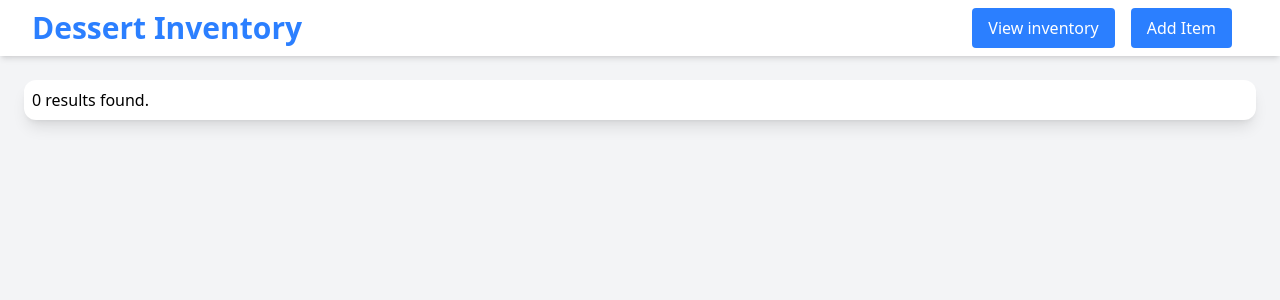
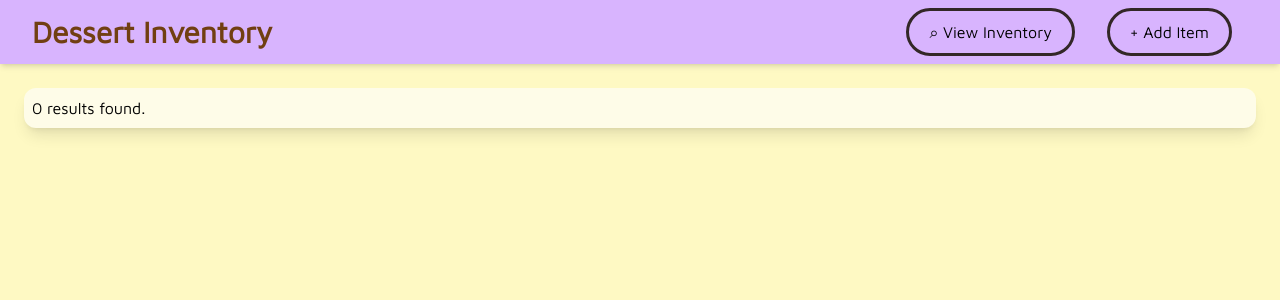
Before and after one commit to rrai23/DessertInv, a PHP site: page / in a window 1280 px wide. Shown: the top 300 px of the page. Run offline with PHP 8.4, Linux system fonts and the light colour scheme; data that the repository does not hold is empty; some libraries are stand-ins or nearby versions.

Commit message:
Designed the Tailwind (You own me bigtime pascua)

```diff
--- /dev/null
+++ b/dist/hoverStyle.css
@@ -0,0 +1,95 @@
+#button-view-inv{
+    height: 3rem;
+    padding: 0 1.25rem;
+    text-decoration: none;
+    border-radius: 1.875rem;
+    border: solid 0.1875rem #332727;
+    transition: 0.5s;
+    animation: slideDown 1s ease forwards;
+    animation-delay: calc(.2s * var(--i));
+    opacity: 1;
+}
+#button-view-inv:hover {
+    background-color: #FEFAED;
+    box-shadow: 0 0 1.875rem #efcc58;
+    border: solid 0.25rem #e5b71f;
+}
+#button-add-item{
+    height: 3rem;
+    padding: 0 1.25rem;
+    text-decoration: none;
+    border-radius: 1.875rem;
+    border: solid 0.1875rem #332727;
+    transition: 0.5s;
+    animation: slideDown 1s ease forwards;
+    animation-delay: calc(.2s * var(--i));
+    opacity: 1;
+}
+#button-add-item:hover {
+    background-color: #FEFAED;
+    box-shadow: 0 0 1.875rem #efcc58;
+    border: solid 0.25rem #e5b71f;
+}
+#submitAdd {
+    border: solid 0.01rem;
+    transition: 0.5s;
+}
+#submitAdd:hover {
+    background-color: #FEFAED;
+    box-shadow: 0 0 1.575rem #efcc58;
+    border: solid 0.25rem #e5b71f;
+}
+
+#upload {
+    border: solid 0.01rem;
+    transition: 0.5s;
+}
+#upload:hover {
+    background-color: #FEFAED;
+    box-shadow: 0 0 1.575rem #efcc58;
+    border: solid 0.25rem #e5b71f;
+}
+
+#edit {
+    border: solid 0.01rem;
+    transition: 0.5s;
+}
+#edit:hover {
+    background-color: #FEFAED;
+    box-shadow: 0 0 1.575rem #efcc58;
+    border: solid 0.25rem #e5b71f;
+}
+
+#button-cancel-delete {
+    border: solid 0.01rem;
+    transition: 0.5s;
+}
+#button-cancel-delete:hover {
+    background-color: #FEFAED;
+    box-shadow: 0 0 1.575rem #efcc58;
+    border: solid 0.25rem #e5b71f;
+}
+
+#upload {
+    border: solid 0.01rem;
+    transition: 0.5s;
+}
+#upload:hover {
+    background-color: #FEFAED;
+    box-shadow: 0 0 1.575rem #efcc58;
+    border: solid 0.25rem #e5b71f;
+}
+
+#change {
+    border: solid 0.01rem;
+    transition: 0.5s;
+}
+#change:hover {
+    background-color: #FEFAED;
+    box-shadow: 0 0 1.575rem #efcc58;
+    border: solid 0.25rem #e5b71f;
+}
+
+body::-webkit-scrollbar {
+    width: 0;
+}
--- a/edit-item.php
+++ b/edit-item.php
@@ -2,6 +2,7 @@
 require 'db.php';
 $id = $_GET['id'];
 $image = $_FILES['item-image-input'];
+$currentFileExtension = 'jpg';
 
 if (isset($image) && $image['error'] == UPLOAD_ERR_OK) {
     $sql = "SELECT image_path FROM $table WHERE id = $id";
@@ -9,7 +10,7 @@ if (isset($image) && $image['error'] == UPLOAD_ERR_OK) {
     if($result && $result->num_rows > 0){
         $result = $result->fetch_assoc();
         $imagePath = $result['image_path'];
-        $currentFileExtension = strtolower(pathinfo($imagePath, PATHINFO_EXTENSION));
+        $currentFileExtension = strtolower(pathinfo($image['name'], PATHINFO_EXTENSION));
         $filePath = __DIR__ . $imagePath;
         if (file_exists($filePath)){
             unlink($filePath);
--- a/index.php
+++ b/index.php
@@ -10,34 +10,37 @@ $conn->close();
     <meta name="viewport" content="width=device-width, initial-scale=1.0">
     <title>Inventory | <?php echo $tableName; ?></title>
     <link rel="stylesheet" href="dist/styles.css">
+    <link rel="stylesheet" href="dist/hoverStyle.css">
+    <script src="https://cdn.tailwindcss.com"></script>
+    <link href="https://fonts.googleapis.com/css2?family=Maven+Pro&display=swap" rel="stylesheet">
 </head>
-<body class="bg-gray-100">
-    <nav class="bg-white p-2 shadow-md flex items-center justify-between px-8 mt">
+<body class="font-['Maven_Pro'] bg-yellow-100">
+    <nav class="bg-purple-300 p-2 shadow-md flex items-center justify-between px-8 mt">
         <div id="nav-header">
-            <h1 class="text-3xl font-bold text-blue-500">Dessert Inventory</h1>
+            <h1 class="text-3xl font-black text-yellow-900">Dessert Inventory</h1>
         </div>
         <div id="nav-buttons" class="flex space-x-4 mr-4">
-            <a><button id="button-view-inv" class="cursor-pointer bg-blue-500 text-white px-4 py-2 rounded hover:bg-blue-700 transition active">View inventory</button></a>
-            <a><button id="button-add-item" class="cursor-pointer bg-blue-500 text-white px-4 py-2 rounded hover:bg-blue-700 transition">Add Item</button></a>
+            <a><button id="button-view-inv">⌕ View Inventory</button></a>
+            <a><button id="button-add-item">+ Add Item</button></a>
         </div>
     </nav>
 
-    <div id="inventory-table-div" class="max-w-full% rounded-xl overflow-hidden m-auto shadow-lg bg-white mx-6 my-6 p-2">
+    <div id="inventory-table-div" class="max-w-full% rounded-xl overflow-hidden m-auto shadow-lg bg-yellow-50 mx-6 my-6 p-2">
         <?php include 'read-database.php'; ?>
     </div>
 
-    <div id="add-item-form-div" class="hidden max-w-lg rounded-xl overflow-hidden shadow-lg bg-white m-auto my-6">
+    <div id="add-item-form-div" class="hidden max-w-lg rounded-xl overflow-hidden shadow-lg bg-yellow-50 m-auto my-6">
         <form id="add-item-form" action="add-item.php" method="post" enctype="multipart/form-data">
-            <img id="image-preview" src="./image/placeholder.jpg" alt="Uploaded image preview" class="w-full max-h-50 object-cover border border-gray-300 rounded-xl">
+            <img id="image-preview" src="./image/placeholder.jpg" alt="Uploaded image preview" class="w-full max-h-50 object-cover border border-yellow-900 rounded-xl">
             <div class="p-6 pt-0 mt-2.5">
                 <div class="flex justify-center">
-                    <label for="item-image-input" class="flex justify-center w-50 px-4 py-2 border border-gray-300 rounded cursor-pointer hover:bg-gray-300">Upload your image</label>
+                    <label for="item-image-input" id="upload" class="flex justify-center w-50 px-4 py-2 text-yellow-900 rounded-md cursor-pointer hover:bg-gray-300">Upload your image</label>
                     <input type="file" name="item-image-input" id="item-image-input" style="display: none;" accept="image/*"><br>
                 </div>
                 <label for="item-name" class="font-medium">Item Name: </label><br>
-                <input type="text" name="item-name" class="w-full my-1 px-3 py-2 border border-gray-300 rounded-md focus:outline-none focus:ring-2 focus:ring-blue-600"><br>
+                <input type="text" name="item-name" class="w-full my-1 px-3 py-2 border border-yellow-900 rounded-md focus:outline-none focus:ring-2 focus:ring-yellow-200"><br>
                 <label for="item-category" class="font-medium">Category: </label><br>
-                <select name="item-category" class="w-full my-1 px-3 py-2 border border-gray-300 rounded-md focus:outline-none focus:ring-2 focus:ring-blue-600">
+                <select name="item-category" class="w-full my-1 px-3 py-2 border border-yellow-900 rounded-md focus:outline-none focus:ring-2 focus:ring-yellow-200">
                     <option value="Frozen_Dessert">Frozen Dessert</option>
                     <option value="Cold_Dessert">Cold Dessert</option>
                     <option value="Hot_Dessert">Hot Dessert</option>
@@ -48,22 +51,22 @@ $conn->close();
                 <textarea
                 name="item-description"
                 rows="4" cols="50"
-                class="w-full my-1 px-3 py-2 border border-gray-300 rounded-md focus:outline-none focus:ring-2 focus:ring-blue-600"
+                class="w-full my-1 px-3 py-2 border border-yellow-900 rounded-md focus:outline-none focus:ring-2 focus:ring-yellow-200"
                 placeholder="Enter a description of the item..."></textarea><br>
                 <div id="item-prices" class="flex space-x-4">
                     <div>
                         <label for="item-sell-price" class="font-medium">Selling Price: </label>
-                        <input type="number" name="item-sell-price" step="0.01" min="0.00" class="w-full my-1 px-3 py-2 border border-gray-300 rounded-md focus:outline-none focus:ring-2 focus:ring-blue-600"><br>
+                        <input type="number" name="item-sell-price" step="0.01" min="0.00" class="w-full my-1 px-3 py-2 border border-yellow-900 rounded-md focus:outline-none focus:ring-2 focus:ring-yellow-200"><br>
                     </div>
                     <div>
                         <label for="item-cost-price" class="font-medium">Cost Price: </label>
-                        <input type="number" name="item-cost-price" step="0.01" min="0.00" class="w-full my-1 px-3 py-2 border border-gray-300 rounded-md focus:outline-none focus:ring-2 focus:ring-blue-600"><br>
+                        <input type="number" name="item-cost-price" step="0.01" min="0.00" class="w-full my-1 px-3 py-2 border border-yellow-900 rounded-md focus:outline-none focus:ring-2 focus:ring-yellow-200"><br>
                     </div>
                 </div>
                 <label for="item-quantity" class="font-medium">Quantity: </label>
-                <input type="number" name="item-quantity" step="1" min="0" class="w-full my-1 px-3 py-2 border border-gray-300 rounded-md focus:outline-none focus:ring-2 focus:ring-blue-600"><br>
+                <input type="number" name="item-quantity" step="1" min="0" class="w-full my-1 px-3 py-2 border border-yellow-900 rounded-md focus:outline-none focus:ring-2 focus:ring-yellow-200"><br>
                 <div class="flex justify-center">
-                    <input type="submit" value="Add Item" class="w-full cursor-pointer font-medium mt-2 px-6 py-2 bg-blue-500 text-white rounded-md hover:bg-blue-600 focus:outline-none focus:ring-2 focus:ring-blue-500 focus:ring-opacity-50">
+                    <input type="submit" value="Add Item" id="submitAdd" class="w-full cursor-pointer font-medium mt-2 px-6 py-2 bg-yellow-100 text-yellow-900 rounded-md focus:outline-none focus:ring-2 focus:ring-blue-500 focus:ring-opacity-50">
                 </div>
             </div>
         </form>
--- a/read-database.php
+++ b/read-database.php
@@ -5,9 +5,9 @@ $sql = "SELECT * FROM $table";
 $result = $conn->query($sql);
 if ($result->num_rows > 0){
     echo "<h1 class='text-xl font-semibold text-center'>$tableName</h1>
-    <div class='border border-blue-500 rounded-lg overflow-hidden mt-1'>
+    <div class='border border-purple-300 rounded-lg overflow-hidden mt-1'>
     <table class='border-collapse w-full text-left'>
-        <thead class='bg-blue-500 text-white'>
+        <thead class='bg-purple-300 text-yellow-900'>
             <tr>
                 <th class='font-semibold py-1.5 px-1 pl-3 w-10'>ID</th>
                 <th class='font-semibold py-1.5 px-1 w-40'>Name</th>
@@ -50,11 +50,11 @@ if ($result->num_rows > 0){
                 if (strlen($row["description"]) >65) {
                     echo "<span class='short-description'>
                         " . htmlspecialchars($shortDesc) . "
-                        <a href='#' class='expand-link text-blue-500'>[...]</a>
+                        <a href='#' class='expand-link text-purple-500'>show⧨</a>
                     </span>
                     <span class='full-description hidden'>
                         " . htmlspecialchars($row["description"]) . "
-                        <a href='#' class='collapse-link text-blue-500'>[Hide]</a>
+                        <a href='#' class='collapse-link text-purple-500'>hide◭</a>
                     </span>";
                 } else {
                     echo $row["description"];
```
Also changed, not shown: edit-item-form.php (+21 -18 lines), mainPage.php (+4 -4 lines), dist/styles.css (line endings or trailing spaces), src/delete.png, src/edit.png.
